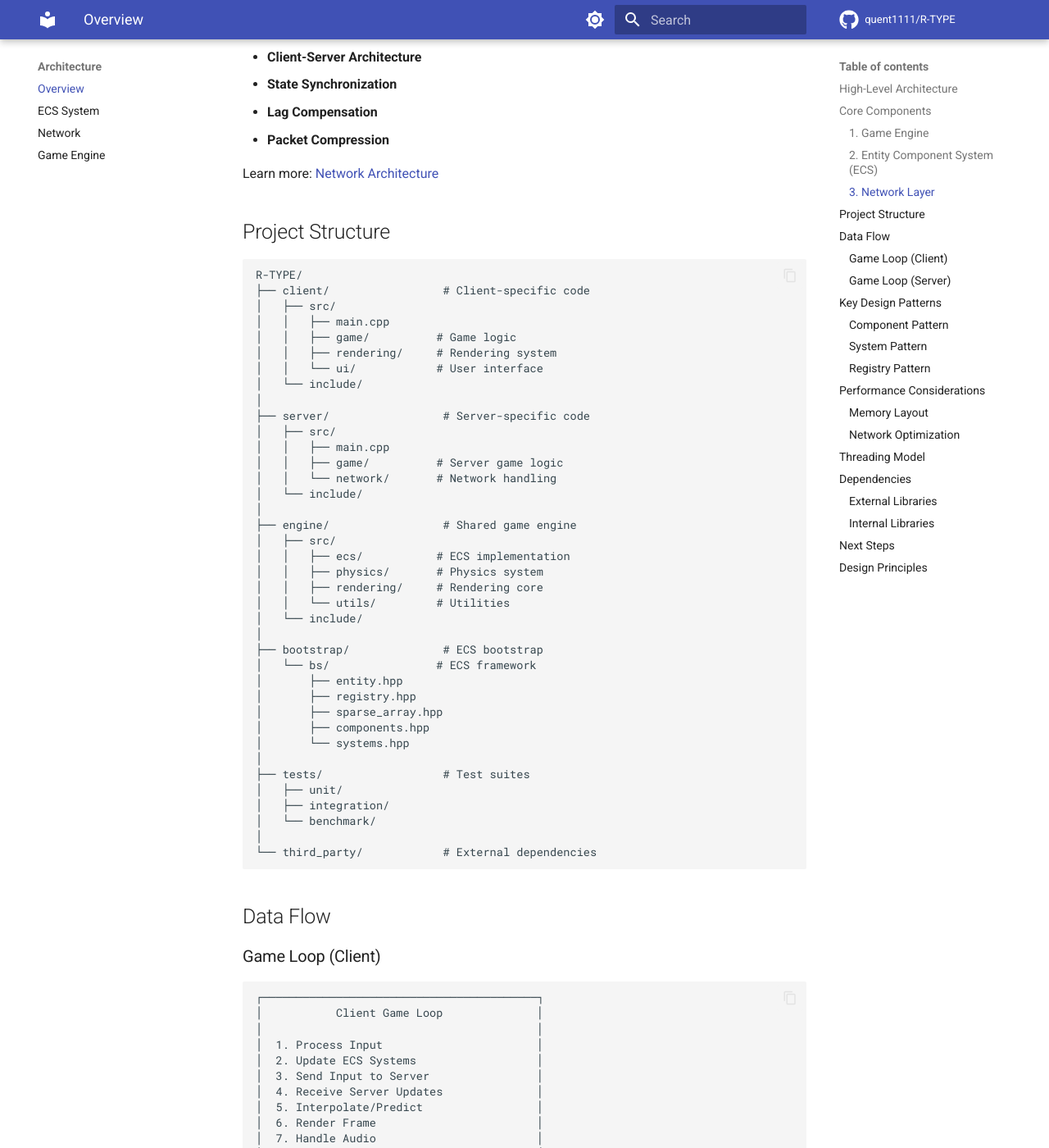
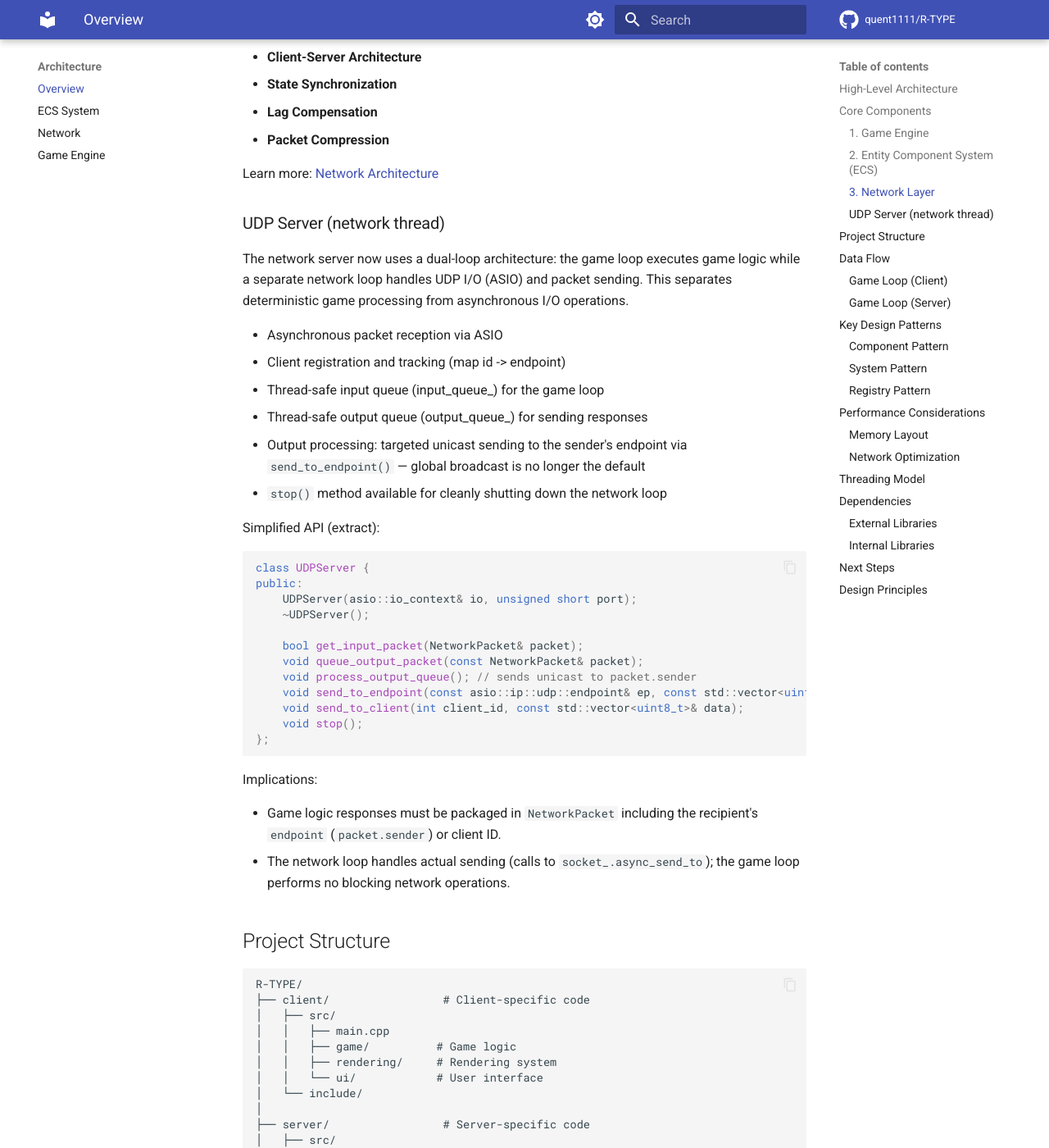
Before and after one commit to quent1111/R-TYPE, an MkDocs documentation site: the page built from docs/architecture/overview.md, in a window 1280 px wide and 1400 px high, scrolled down 1327 px. Shown: the whole window at 82% size. Built offline with MkDocs 1.6.1 and Material for MkDocs 9.7.7, drawn with Linux system fonts in a browser that asks for light colours; comment, search, counter and statistics services are not loaded; the version menu is left out; some of the changed text lies outside the part shown.

Commit message:
update (doc/): update doc with the last version of the server

````diff
--- a/docs/architecture/overview.md
+++ b/docs/architecture/overview.md
@@ -59,6 +59,40 @@ UDP-based networking for real-time multiplayer:
 - **Packet Compression**
 
 Learn more: [Network Architecture](network.md)
+
+### UDP Server (network thread)
+
+The network server now uses a dual-loop architecture: the game loop executes game logic while a separate network loop handles UDP I/O (ASIO) and packet sending. This separates deterministic game processing from asynchronous I/O operations.
+
+- Asynchronous packet reception via ASIO
+- Client registration and tracking (map id -> endpoint)
+- Thread-safe input queue (input_queue_) for the game loop
+- Thread-safe output queue (output_queue_) for sending responses
+- Output processing: targeted unicast sending to the sender's endpoint via `send_to_endpoint()` — global broadcast is no longer the default
+- `stop()` method available for cleanly shutting down the network loop
+
+Simplified API (extract):
+
+```cpp
+class UDPServer {
+public:
+    UDPServer(asio::io_context& io, unsigned short port);
+    ~UDPServer();
+
+    bool get_input_packet(NetworkPacket& packet);
+    void queue_output_packet(const NetworkPacket& packet);
+    void process_output_queue(); // sends unicast to packet.sender
+    void send_to_endpoint(const asio::ip::udp::endpoint& ep, const std::vector<uint8_t>& data);
+    void send_to_client(int client_id, const std::vector<uint8_t>& data);
+    void stop();
+};
+```
+
+Implications:
+
+- Game logic responses must be packaged in `NetworkPacket` including the recipient's `endpoint` (`packet.sender`) or client ID.
+- The network loop handles actual sending (calls to `socket_.async_send_to`); the game loop performs no blocking network operations.
+
 
 ## Project Structure
 
@@ -133,7 +167,8 @@ R-TYPE/
 │  4. Run Game Logic                      │
 │  5. Detect Collisions                   │
 │  6. Serialize State                     │
-│  7. Broadcast to Clients                │
+│  7. Enqueue responses to clients        │
+│     (unicast/targeted)                  │
 └─────────────────────────────────────────┘
 ```
 
@@ -212,7 +247,7 @@ Components are stored in `SparseArray` for:
 
 ```
 Main Thread:       Game Loop, Rendering
-Network Thread:    Send/Receive Packets
+Network Thread:    ASIO I/O (poll) + output queue processing
 Audio Thread:      Sound Processing
 Loading Thread:    Asset Streaming
 ```
````
Also changed, not shown: docs/getting-started/quickstart.md (+3 -0 lines), 2 other files.
